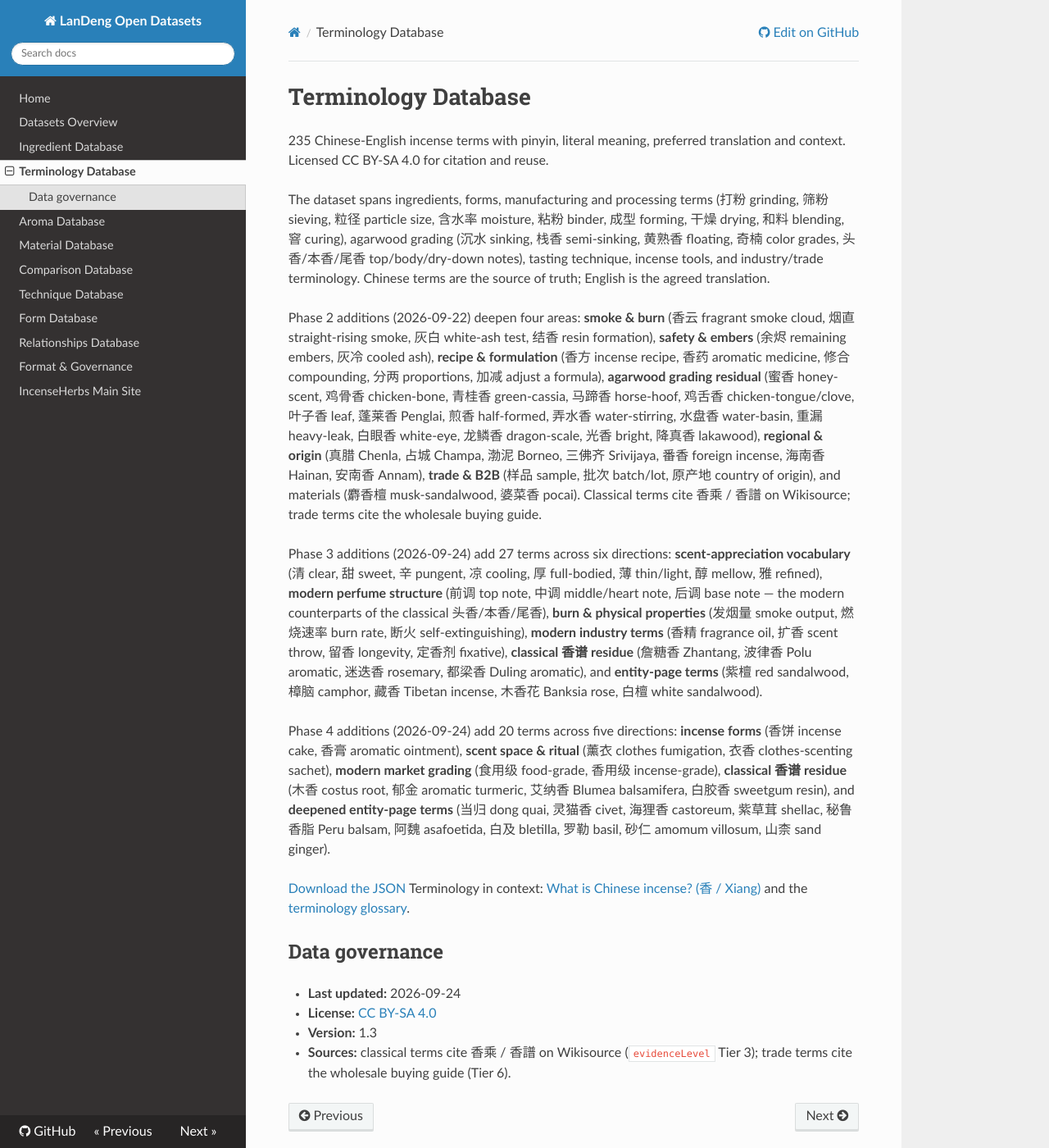
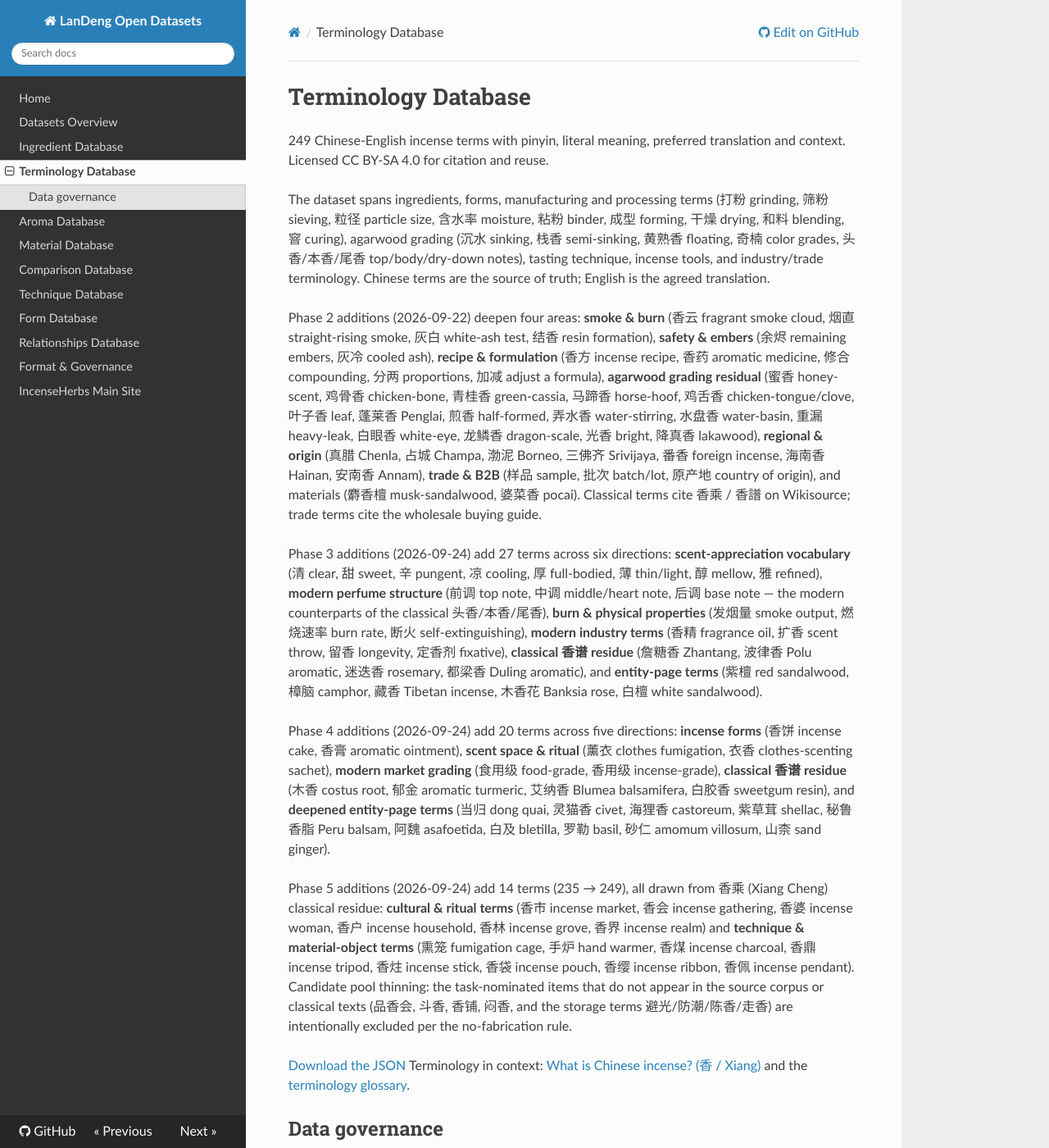
Before and after one commit to martinxionbiotech-max/data-landeng, an MkDocs documentation site: the page built from docs/terminology.md, in a window 1280 px wide and 1400 px high. Shown: the whole window at 82% size. Built offline with MkDocs 1.6.1, drawn with Linux system fonts in a browser that asks for light colours; nearby versions of some CDN libraries.

Commit message:
sync(terminology): stage 5 — 249 terms; add 14 (香乘 cultural/ritual + technique/material-object residue)

```diff
--- a/docs/terminology.md
+++ b/docs/terminology.md
@@ -1,6 +1,6 @@
 # Terminology Database
 
-235 Chinese-English incense terms with pinyin, literal meaning, preferred translation and context. Licensed CC BY-SA 4.0 for citation and reuse.
+249 Chinese-English incense terms with pinyin, literal meaning, preferred translation and context. Licensed CC BY-SA 4.0 for citation and reuse.
 
 The dataset spans ingredients, forms, manufacturing and processing terms (打粉 grinding, 筛粉 sieving, 粒径 particle size, 含水率 moisture, 粘粉 binder, 成型 forming, 干燥 drying, 和料 blending, 窨 curing), agarwood grading (沉水 sinking, 栈香 semi-sinking, 黄熟香 floating, 奇楠 color grades, 头香/本香/尾香 top/body/dry-down notes), tasting technique, incense tools, and industry/trade terminology. Chinese terms are the source of truth; English is the agreed translation.
 
@@ -10,6 +10,8 @@ Phase 3 additions (2026-09-24) add 27 terms across six directions: **scent-appre
 
 Phase 4 additions (2026-09-24) add 20 terms across five directions: **incense forms** (香饼 incense cake, 香膏 aromatic ointment), **scent space & ritual** (薰衣 clothes fumigation, 衣香 clothes-scenting sachet), **modern market grading** (食用级 food-grade, 香用级 incense-grade), **classical 香谱 residue** (木香 costus root, 郁金 aromatic turmeric, 艾纳香 Blumea balsamifera, 白胶香 sweetgum resin), and **deepened entity-page terms** (当归 dong quai, 灵猫香 civet, 海狸香 castoreum, 紫草茸 shellac, 秘鲁香脂 Peru balsam, 阿魏 asafoetida, 白及 bletilla, 罗勒 basil, 砂仁 amomum villosum, 山柰 sand ginger).
 
+Phase 5 additions (2026-09-24) add 14 terms (235 → 249), all drawn from 香乘 (Xiang Cheng) classical residue: **cultural & ritual terms** (香市 incense market, 香会 incense gathering, 香婆 incense woman, 香户 incense household, 香林 incense grove, 香界 incense realm) and **technique & material-object terms** (熏笼 fumigation cage, 手炉 hand warmer, 香煤 incense charcoal, 香鼎 incense tripod, 香炷 incense stick, 香袋 incense pouch, 香缨 incense ribbon, 香佩 incense pendant). Candidate pool thinning: the task-nominated items that do not appear in the source corpus or classical texts (品香会, 斗香, 香铺, 闷香, and the storage terms 避光/防潮/陈香/走香) are intentionally excluded per the no-fabrication rule.
+
 [Download the JSON](https://data.incenseherbs.com/datasets/terminology.json)
 Terminology in context: [What is Chinese incense? (香 / Xiang)](https://incenseherbs.com/chinese-incense/) and the [terminology glossary](https://incenseherbs.com/blog/incense-terminology-glossary/).
 
@@ -17,5 +19,5 @@ Terminology in context: [What is Chinese incense? (香 / Xiang)](https://incense
 
 - **Last updated:** 2026-09-24
 - **License:** [CC BY-SA 4.0](https://creativecommons.org/licenses/by-sa/4.0/)
-- **Version:** 1.3
+- **Version:** 1.4
 - **Sources:** classical terms cite 香乘 / 香譜 on Wikisource (`evidenceLevel` Tier 3); trade terms cite the wholesale buying guide (Tier 6).
```
Also changed, not shown: 1 other file.
